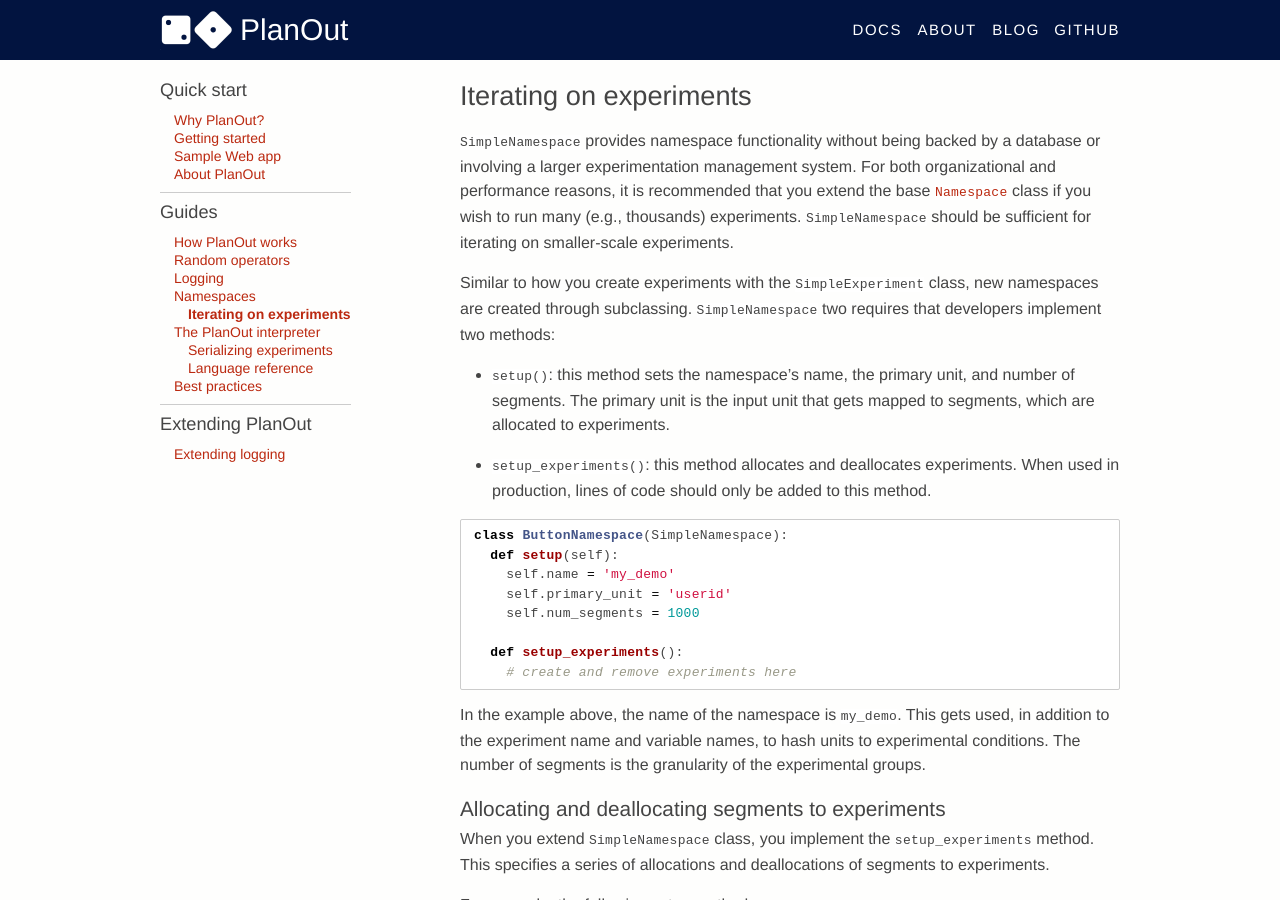
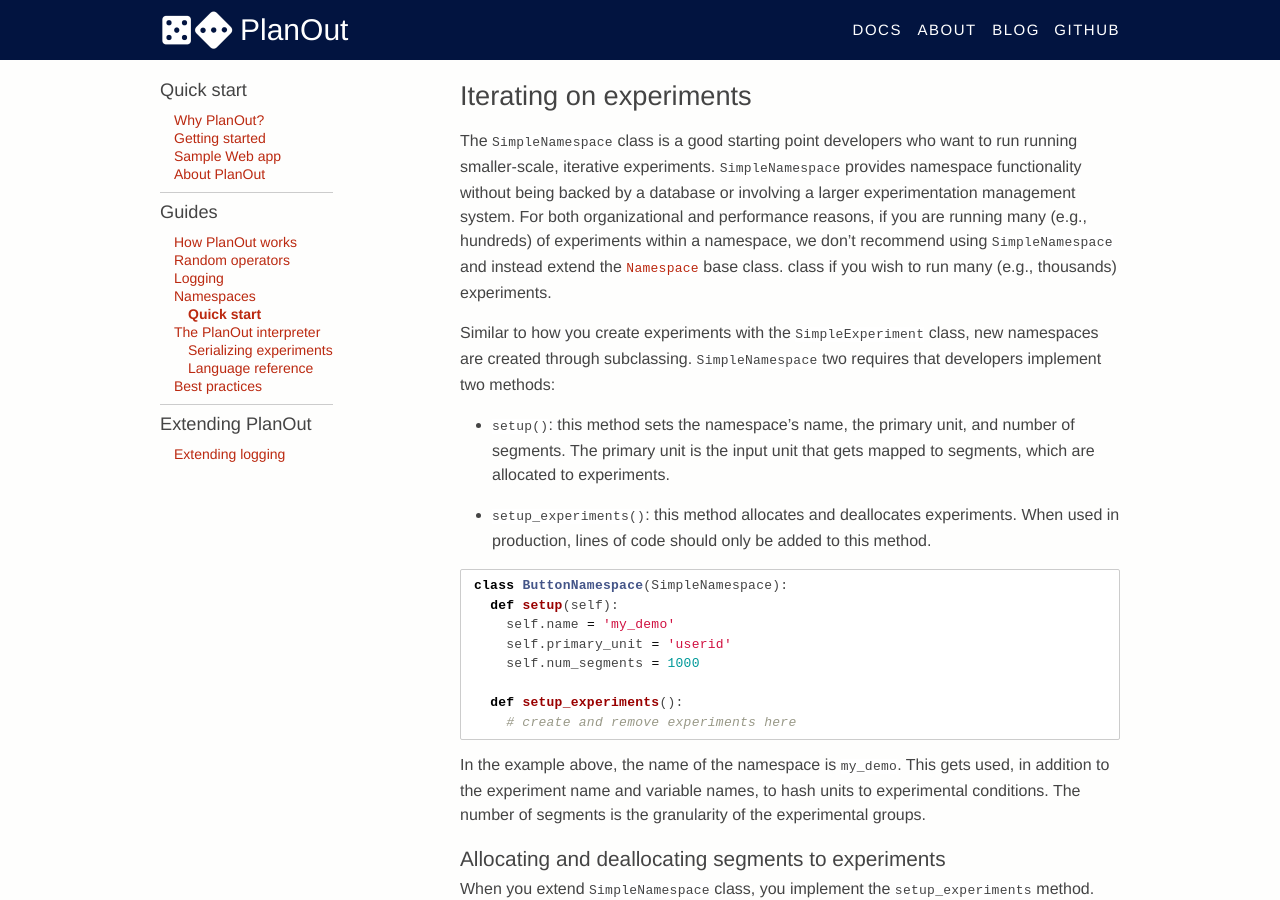
Before and after one commit to facebookarchive/planout, a Jekyll site: the page built from docs/05.1-simple-namespaces.md, in a window 1280 px wide and 900 px high. Built offline with Jekyll 4.4.1, drawn with Linux system fonts in a browser that asks for light colours; Markdown is read by kramdown in place of the engine named in the settings.

```diff
--- a/_data/nav_docs.yml
+++ b/_data/nav_docs.yml
@@ -20,7 +20,7 @@
     title: Namespaces
     subitems:
     - id: simple-namespaces
-      title: Iterating on experiments
+      title: Quick start
   - id: interpreter
     title: The PlanOut interpreter
     subitems:
--- a/docs/05.1-simple-namespaces.md
+++ b/docs/05.1-simple-namespaces.md
@@ -7,13 +7,15 @@ prev: namespaces.html
 next: interpreter.html
 ---
 
+The `SimpleNamespace` class is a good starting point developers who want to run
+running smaller-scale, iterative experiments.
 `SimpleNamespace` provides namespace functionality without being backed by a
 database or involving a larger experimentation management system.
-For both organizational and performance reasons, it is recommended
-that you extend the base [`Namespace`](https://github.com/facebook/planout/blob/master/planout/namespace.py)
-class if you wish to run many
-(e.g., thousands) experiments. `SimpleNamespace`  should be sufficient for
-iterating on smaller-scale experiments.
+For both organizational and performance reasons, if you are running many (e.g.,
+  hundreds) of experiments within a namespace, we don't recommend using
+  `SimpleNamespace` and instead extend the
+  [`Namespace`](https://github.com/facebook/planout/blob/master/planout/namespace.py)
+ base class. class if you wish to run many (e.g., thousands) experiments.
 
 Similar to how you create experiments with the `SimpleExperiment` class, new namespaces are created through subclassing.  `SimpleNamespace` two requires that developers implement two methods:
 
```
Also changed, not shown: docs/00-getting-started.md (+6 -3 lines), docs/08.0-interpreter.md (+8 -0 lines), 2 other files.
